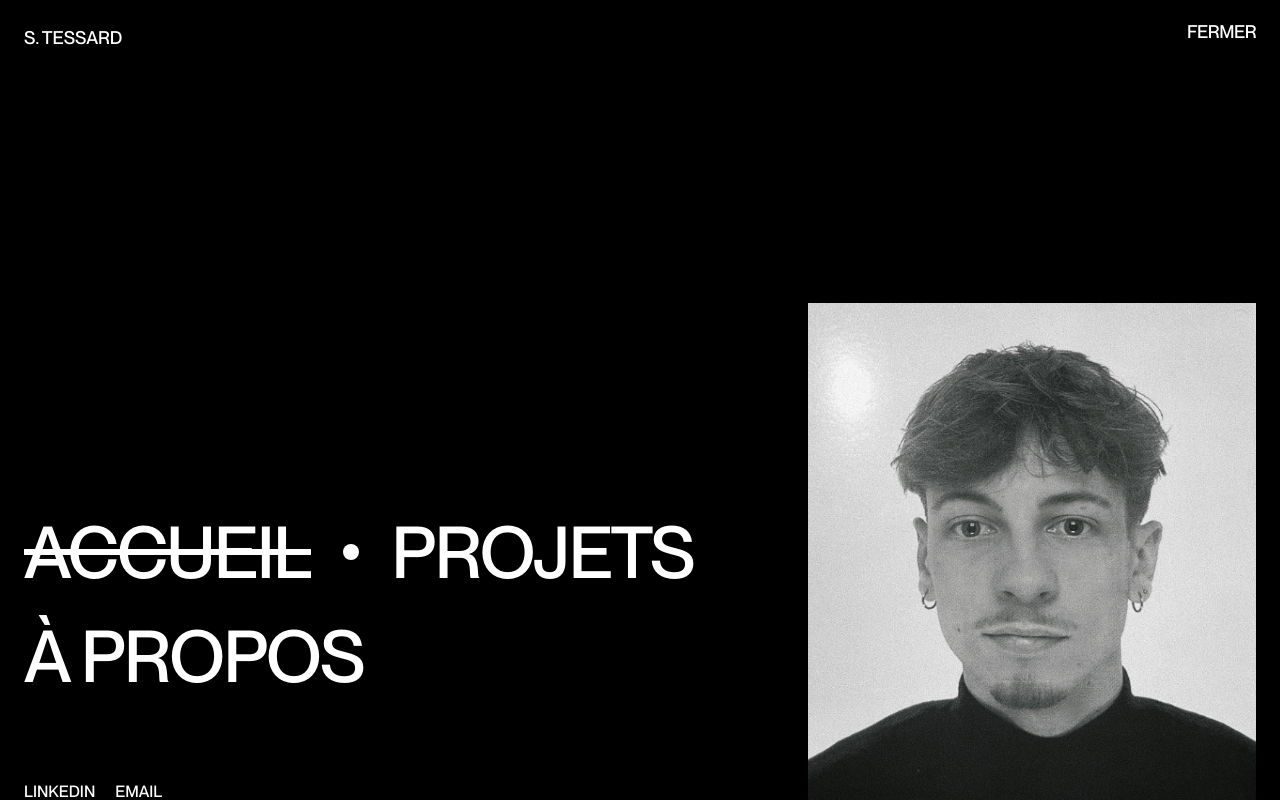
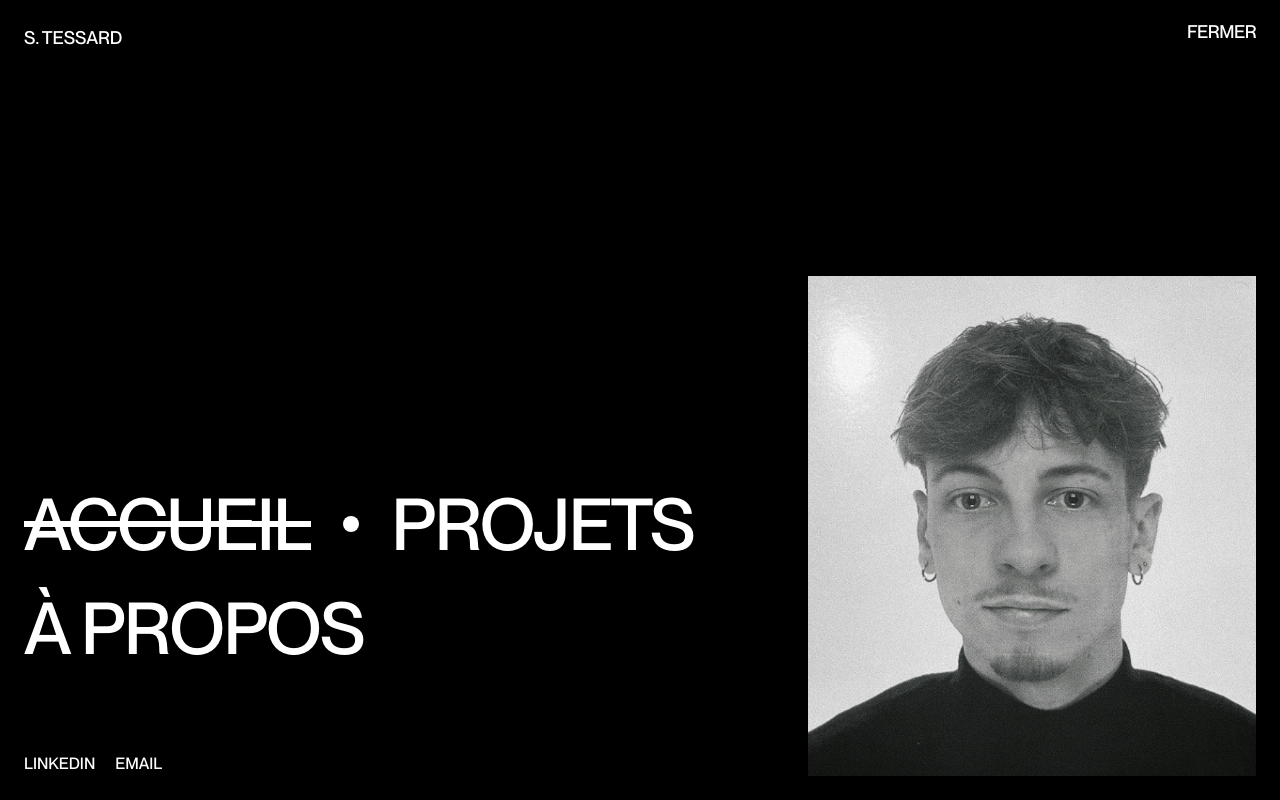
Before and after one commit to simontessard/2025-portfolio, a Next.js app: page / in a window 1280 px wide. Both pictures are taken after a click on the button "MENU". Built offline with nearby package versions, Linux system fonts and the light colour scheme.

Commit message:
Menu fixed

```diff
--- a/src/components/global/Header/Menu.tsx
+++ b/src/components/global/Header/Menu.tsx
@@ -43,7 +43,7 @@ export default function Menu() {
                 </div>
 
                 <img src="/images/simon.png" alt="Logo" style={{ clipPath: "polygon(0% 0%, 100% 0%, 100% 0%, 0% 0%)" }}
-                     className="js-menu-img lg:aspect-[9/16] object-cover w-full h-1/2 sm:hidden lg:block lg:h-2/3 md:mt-auto max-lg:w-2/3 lg:max-w-md"/>
+                     className="js-menu-img lg:aspect-[9/16] object-cover w-2/3 md:w-1/3 lg:w-full h-1/2 sm:h-80 md:h-96 lg:h-[400px] xl:h-[500px] 2xl:h-2/3 md:mt-auto lg:max-w-md"/>
 
             </div>
         </div>
```
Also changed, not shown: 1 other file (tests, documents, lock files or other folders).
